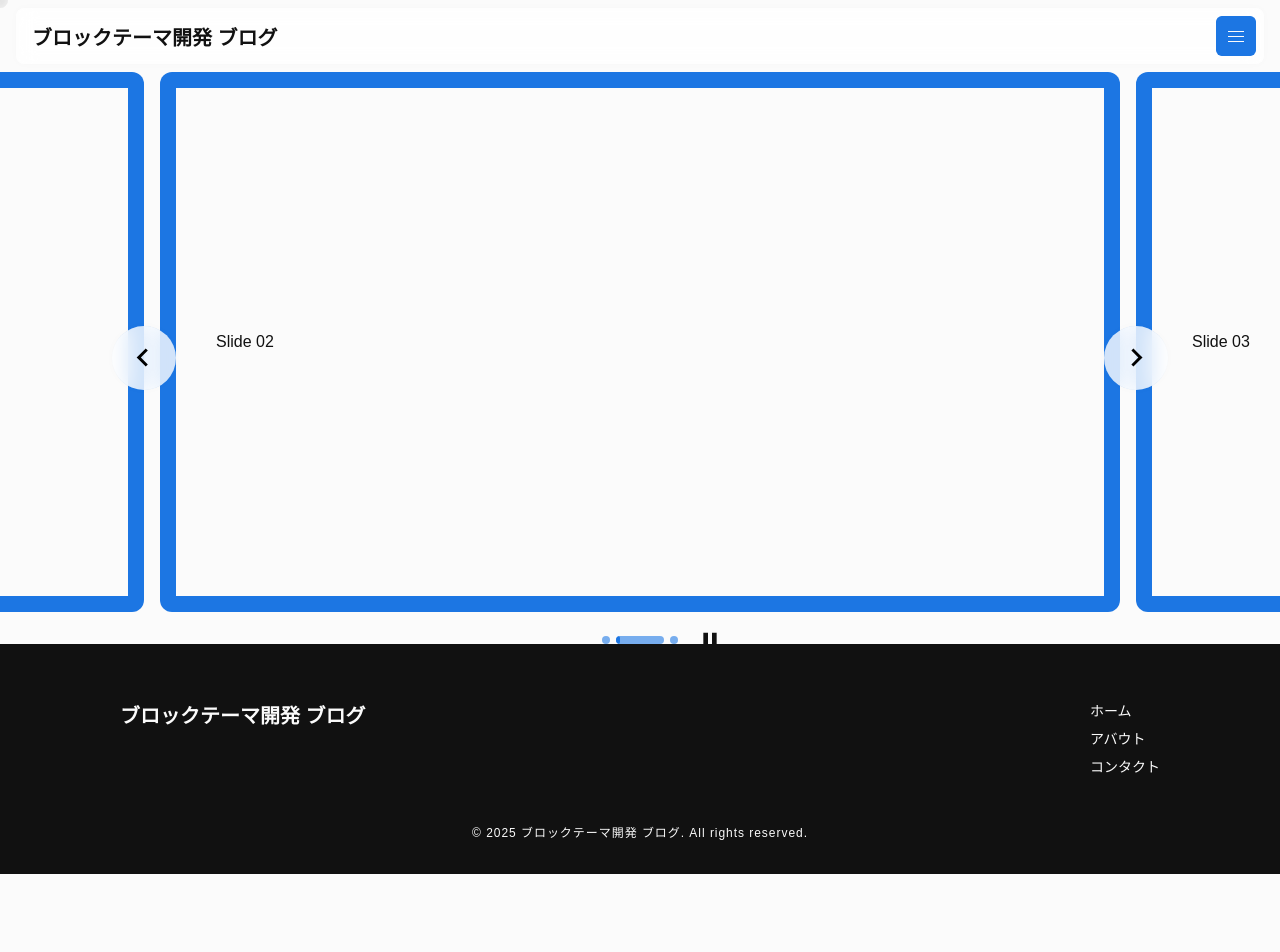
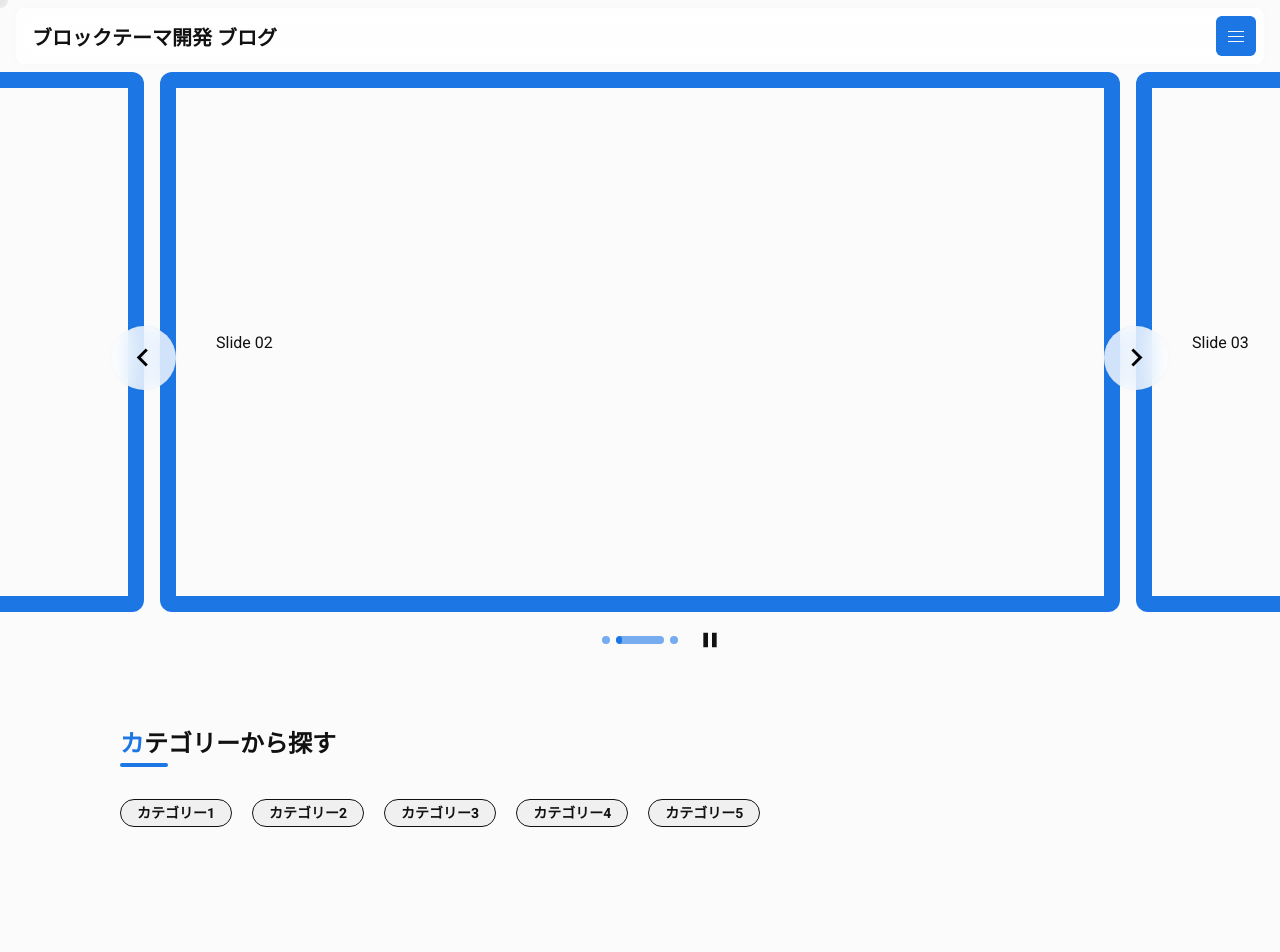
Before and after one commit to koukikki/block-theme-static, a website built with Vite: page src/index.html in a window 1280 px wide. Shown: the top 952 px of the page. Before the commit the page ends 874 px from the top, so only its background shows below. Built offline with nearby package versions, Linux system fonts and the light colour scheme; what swup would draw is missing.

Commit message:
[update] カテゴリ一覧を作成

```diff
--- a/src/components/head.html
+++ b/src/components/head.html
@@ -3,5 +3,9 @@
 <!-- pageDataのtitle情報を出力 -->
 <title>{{title}}</title>
 
+<link rel="preconnect" href="https://fonts.googleapis.com">
+<link rel="preconnect" href="https://fonts.gstatic.com" crossorigin>
+<link href="https://fonts.googleapis.com/css2?family=Roboto:ital,wght@0,100..900;1,100..900&display=swap" rel="stylesheet">
+
 <!-- CSSの読み込みを追加 -->
 <link rel="stylesheet" href="./scss/style.scss" />
--- a/src/index.html
+++ b/src/index.html
@@ -66,6 +66,28 @@
             </div> -->
           </div>
         </section>
+        <section class="p-topCategory">
+          <div class="p-topCategory__inner">
+            <h2 class="p-topCategory__title">カテゴリーから探す</h2>
+            <ul class="p-topCategory__list">
+              <li class="p-topCategory__item">
+                <a href="/" class="p-topCategory__link">カテゴリー1</a>
+              </li>
+              <li class="p-topCategory__item">
+                <a href="/" class="p-topCategory__link">カテゴリー2</a>
+              </li>
+              <li class="p-topCategory__item">
+                <a href="/" class="p-topCategory__link">カテゴリー3</a>
+              </li>
+              <li class="p-topCategory__item">
+                <a href="/" class="p-topCategory__link">カテゴリー4</a>
+              </li>
+              <li class="p-topCategory__item">
+                <a href="/" class="p-topCategory__link">カテゴリー5</a>
+              </li>
+            </ul>
+          </div>
+        </section>
       </main>
       <div class="l-siteWrapper-overlay transition-overlay"></div>
 
--- a/src/scss/Global/settings/_font-family.scss
+++ b/src/scss/Global/settings/_font-family.scss
@@ -1,3 +1,2 @@
-$font-family: 'Noto Sans JP', sans-serif, 游ゴシック, 'Yu Gothic', 游ゴシック体,
-  YuGothic, sans-serif;
-$font-familyEN: 'Montserrat', sans-serif;
+$font-family: "Roboto", sans-serif;
+$font-familyEN: "Roboto", sans-serif;
--- a/src/scss/Layout/_l-footer.scss
+++ b/src/scss/Layout/_l-footer.scss
@@ -1,6 +1,7 @@
 @use '../Global/' as *;
 
 .l-footer {
+  margin-top: 160px;
   padding-block: 56px 32px;
   background-color: var(--black);
 }
--- a/src/scss/Project/_p-top.scss
+++ b/src/scss/Project/_p-top.scss
@@ -146,7 +146,7 @@
 .p-topPickup__slideTitle {
   font-size: rem(32);
   font-weight: bold;
-  letter-spacing: 0;
+  letter-spacing: 0.025em;
 
   &::first-letter {
     color: var(--blue);
@@ -164,3 +164,64 @@
   column-gap: 16px;
   position: relative;
 }
+
+.p-topCategory {
+  margin-top: 80px;
+}
+
+.p-topCategory__inner {
+  max-width: 1080px;
+  margin: 0 auto;
+  padding: 0 20px;
+}
+
+.p-topCategory__title {
+  font-size: rem(24);
+  font-weight: bold;
+  padding-bottom: 8px;
+  position: relative;
+
+  &::first-letter {
+    color: var(--blue);
+  }
+
+  &::after {
+    content: '';
+    width: 48px;
+    height: 4px;
+    background-color: var(--blue);
+    position: absolute;
+    bottom: 0;
+    left: 0;
+    border-radius: 2px;
+  }
+}
+
+.p-topCategory__list {
+  margin-top: 32px;
+  display: flex;
+  column-gap: 20px;
+  flex-wrap: wrap;
+}
+
+.p-topCategory__item {
+}
+
+.p-topCategory__link {
+  display: flex;
+  align-items: center;
+  justify-content: center;
+  font-size: rem(14);
+  font-weight: bold;
+  line-height: 1;
+  background-color: rgba(229, 229, 229, 0.5);
+  border: 1px solid var(--black);
+  border-radius: 50vh;
+  padding: 6px 16px;
+  transition: border-color 0.2s ease, color 0.2s ease;
+
+  @include hover {
+    border-color: var(--blue);
+    color: var(--blue);
+  }
+}
```
